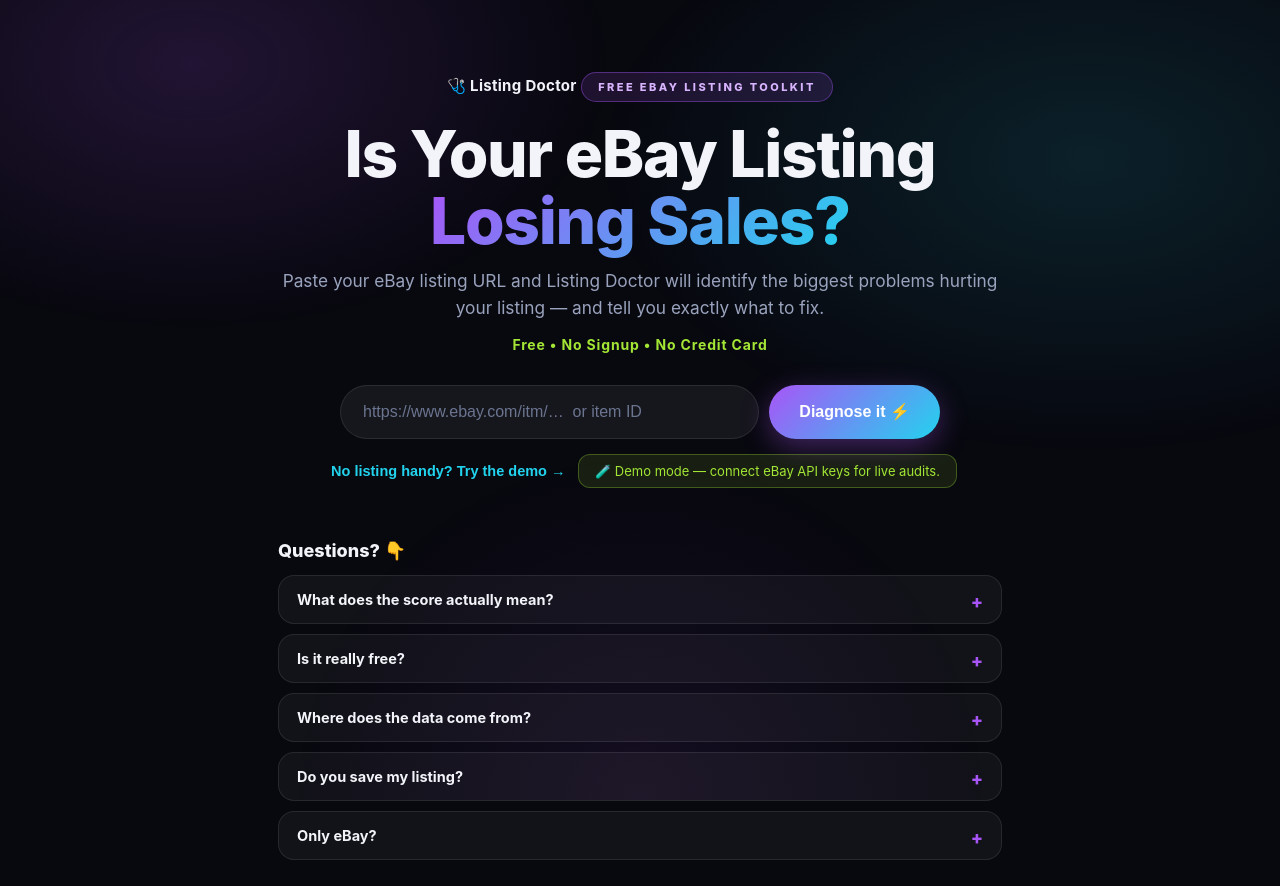
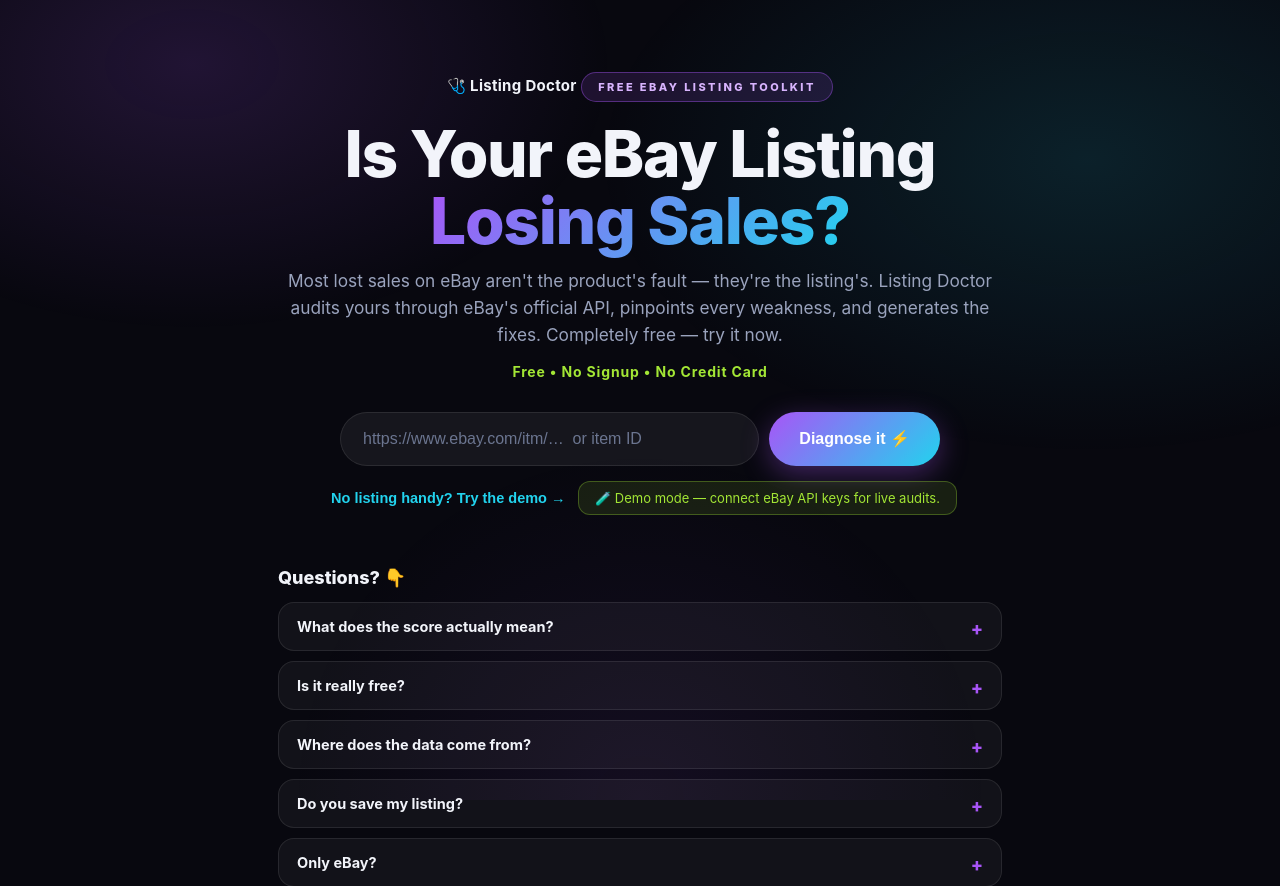
Before and after one commit to themahboob-jpg/listing-doctor, a Flask app: page / in a window 1280 px wide. Shown: the top 886 px of the page. Run offline with Flask 3, Linux system fonts and the light colour scheme.

Commit message:
Professional marketing copy on homepage
- Hero sub: professional value-prop (official API, pinpoints weakness,
  generates fixes, free)
- SEO meta description + OG/Twitter descriptions aligned to the same
  message for URL shares

Bump APP_VERSION to 2026-10-13-e.

```diff
--- a/app.py
+++ b/app.py
@@ -53,7 +53,7 @@ def _security_headers(resp):
 client = EbayClient()  # reads keys from env; mock mode if absent
 
 # Bump on every deploy — lets us verify which build is live via /api/health.
-APP_VERSION = "2026-10-08-e"
+APP_VERSION = "2026-10-13-e"
 
 # Public base URL of the deployed app (for social share previews).
 # Change if the subdomain/name differs.
--- a/templates/index.html
+++ b/templates/index.html
@@ -4,20 +4,20 @@
 <meta charset="UTF-8">
 <meta name="viewport" content="width=device-width, initial-scale=1.0">
 <title>Listing Doctor — Free eBay Listing Audit</title>
-<meta name="description" content="Is your eBay listing losing sales? Paste the link — get a free 0–100 health score and exactly what to fix. No signup.">
+<meta name="description" content="Free eBay listing audit via eBay's official API: we score your listing 0–100, pinpoint every weakness, and generate the fixes. No signup.">
 <link rel="icon" type="image/png" href="/static/logo.png">
 <!-- Social share preview -->
 <meta property="og:type" content="website">
 <meta property="og:site_name" content="Listing Doctor">
 <meta property="og:title" content="Listing Doctor — Free eBay Listing Audit">
-<meta property="og:description" content="Paste your eBay listing link. Get a 0–100 health score + exactly what to fix — in seconds.">
+<meta property="og:description" content="Most lost eBay sales come down to the listing, not the product. Listing Doctor audits yours via eBay's official API, finds every weakness, and fixes it — free.">
 <meta property="og:image" content="{{ site_url }}/static/og-banner.png">
 <meta property="og:image:width" content="1200">
 <meta property="og:image:height" content="630">
 <meta property="og:url" content="{{ site_url }}/">
 <meta name="twitter:card" content="summary_large_image">
 <meta name="twitter:title" content="Listing Doctor — Free eBay Listing Audit">
-<meta name="twitter:description" content="Paste your eBay listing link. Get a 0–100 health score + exactly what to fix.">
+<meta name="twitter:description" content="Most lost eBay sales come down to the listing. Free audit via eBay's official API — finds every weakness and fixes it.">
 <meta name="twitter:image" content="{{ site_url }}/static/og-banner.png">
 <link rel="stylesheet" href="/static/style.css">
 </head>
@@ -29,7 +29,7 @@
     <a class="logo" href="/" aria-label="Listing Doctor — back to homepage">🩺 <span>Listing Doctor</span></a>
     <p class="eyebrow">FREE EBAY LISTING TOOLKIT</p>
     <h1>Is Your eBay Listing <span class="grad">Losing Sales?</span></h1>
-    <p class="sub">Paste your eBay listing URL and Listing Doctor will identify the biggest problems hurting your listing — and tell you exactly what to fix.</p>
+    <p class="sub">Most lost sales on eBay aren't the product's fault — they're the listing's. Listing Doctor audits yours through eBay's official API, pinpoints every weakness, and generates the fixes. Completely free — try it now.</p>
     <p class="trust">Free • No Signup • No Credit Card</p>
 
     <div id="audit-pane">
```
